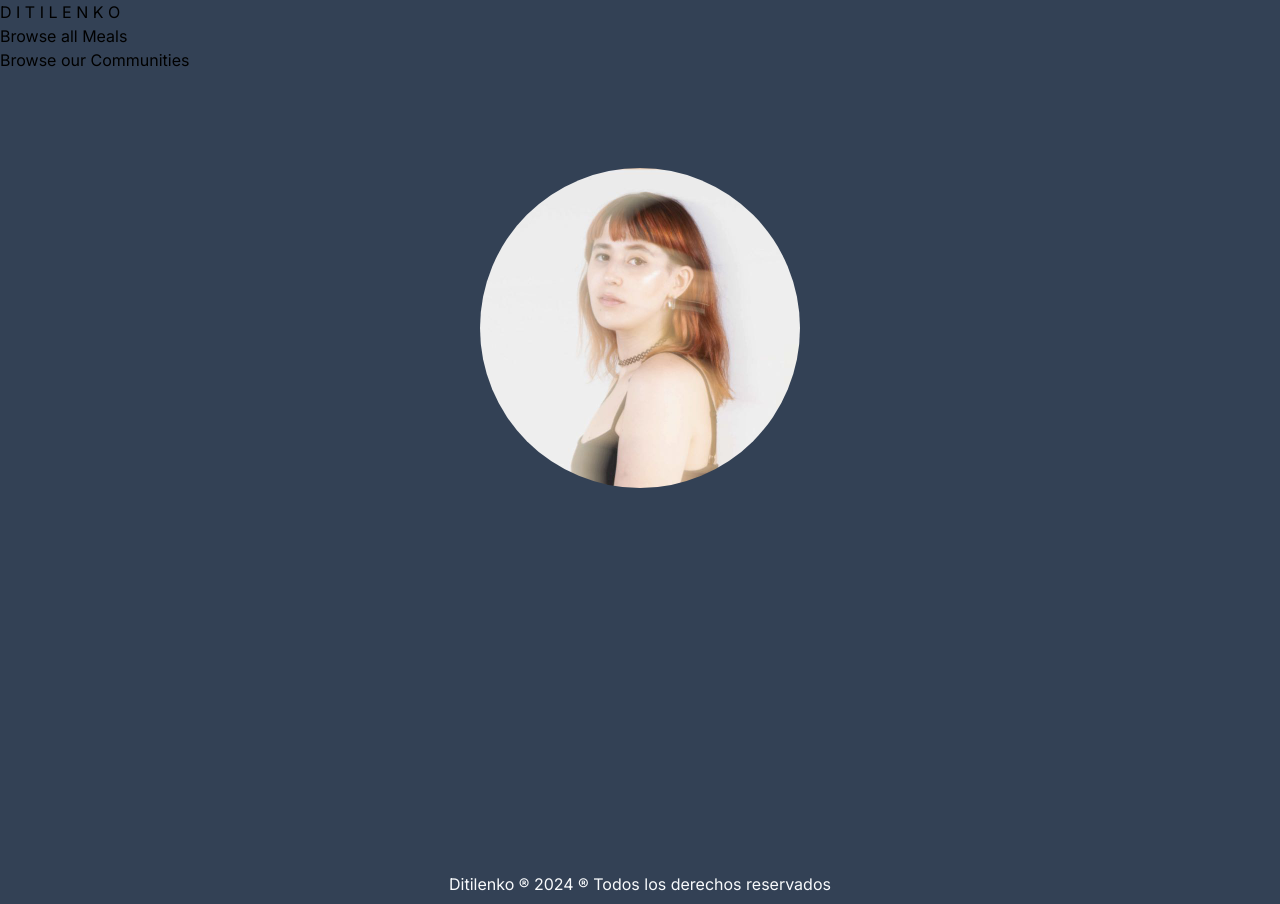
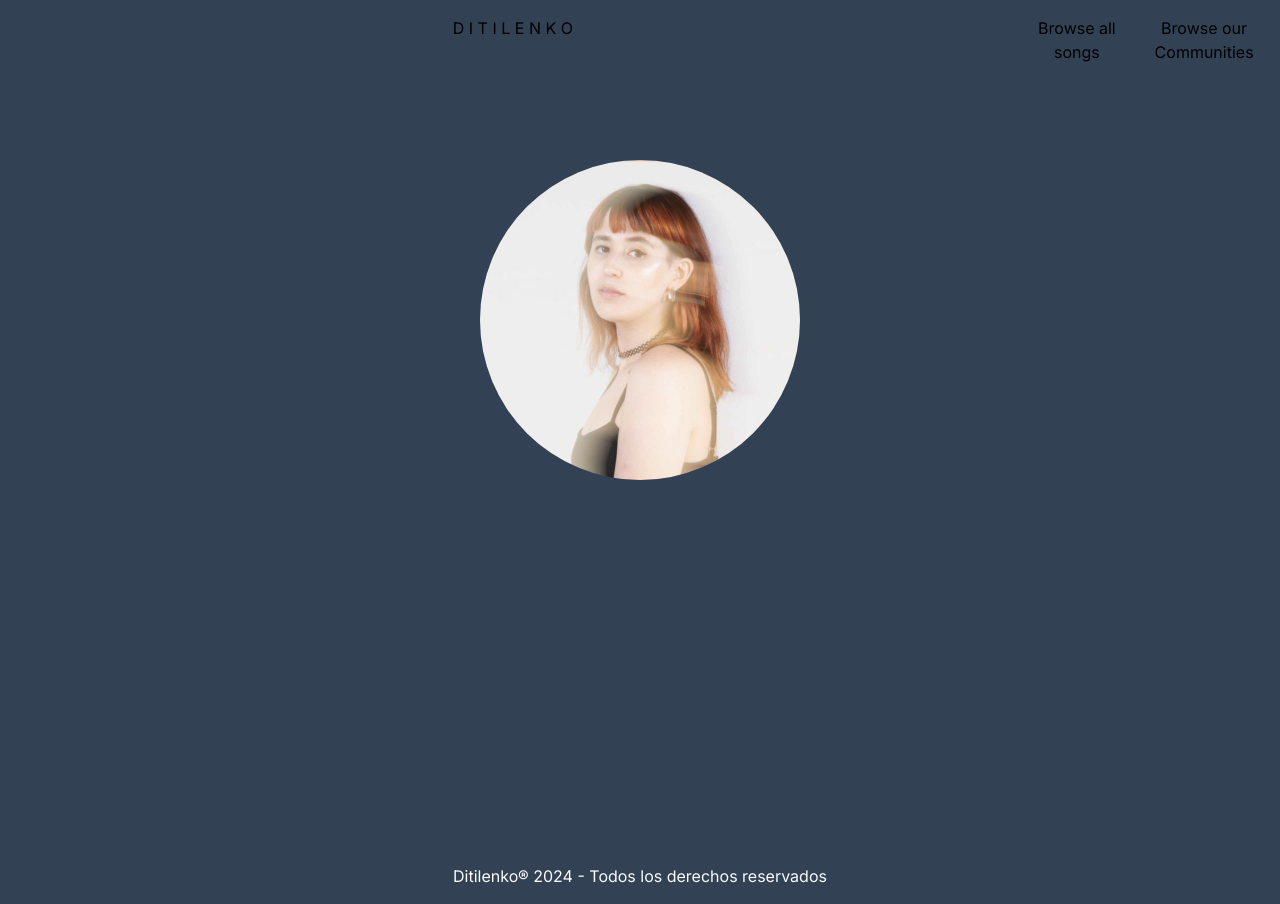
Before and after one commit to AngelSiete/DTNK-Next, a Next.js app: page / in a window 1280 px wide. Built offline with nearby package versions, Linux system fonts and the light colour scheme.

Commit message:
minro changes, footer added

```diff
--- a/components/footer.js
+++ b/components/footer.js
@@ -1,7 +1,7 @@
 export default function Footer(){
     return(
-        <div className="w-full text-center text-slate-50">
-            <p>Ditilenko ® 2024 ® Todos los derechos reservados</p>
+        <div className="md:w-full text-center text-slate-50 mb-4">
+            <p>Ditilenko® 2024 - Todos los derechos reservados</p>
         </div>
     )
 }
--- a/components/header.js
+++ b/components/header.js
@@ -1,21 +1,14 @@
 import Link from "next/link";
 import NavLink from "./nav-link";
-import classes from './header.module.css'
 
 export default function Header(){
 
     return(
-        <header className={classes.header}>
-            <Link className={classes.logo} href="/">D I T I L E N K O</Link>
-            <nav className={classes.nav}>
-                <ul>
-                    <li>
-                        <NavLink href="/meals">Browse all Meals </NavLink>
-                    </li>
-                    <li>
-                        <NavLink href="/community">Browse our Communities </NavLink>
-                    </li>
-                </ul>
+        <header >
+            <nav className='w-full mt-4 text-center md:flex'>
+            <Link className='w-screen hover:text-white hover:text-xl' href="/">D I T I L E N K O</Link>
+            <NavLink className="w-full" href="/songs">Browse all songs </NavLink>
+            <NavLink className="w-full" href="/community">Browse our Communities </NavLink>
             </nav>
         </header>
     )
```
